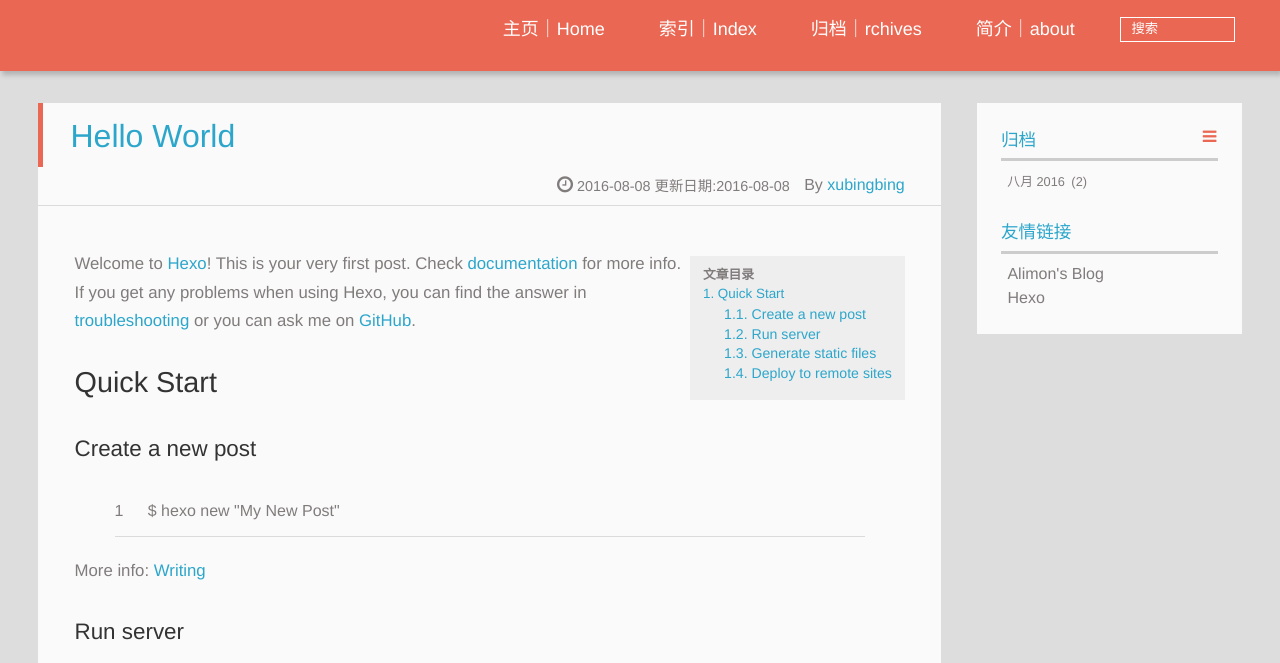
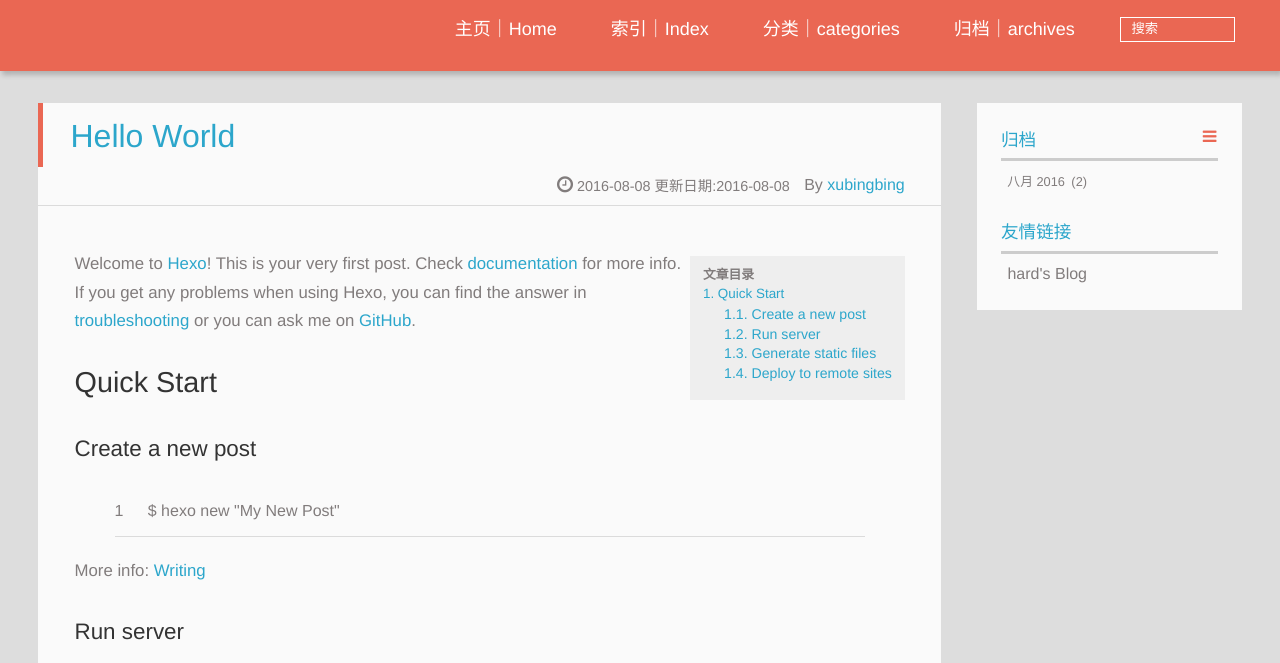
Before and after one commit to Eilene/Eilene.github.io, a plain HTML site: page 2016/08/08/hello-world/index.html in a window 1280 px wide. Shown: the part 137-800 px from the top of the page. Drawn offline with Linux system fonts and the light colour scheme; a script that the page names is missing; files whose address does not match are found by name.

Commit message:
Site updated: 2016-08-08 20:06:11

```diff
--- a/2016/08/08/hello-world/index.html
+++ b/2016/08/08/hello-world/index.html
@@ -45,9 +45,9 @@
 
 						<li><a href="/index">索引｜Index</a></li>
 
-						<li><a href="/archives">归档｜rchives</a></li>
+						<li><a href="/categories">分类｜categories</a></li>
 
-						<li><a href="/about">简介｜about</a></li>
+						<li><a href="/archives">归档｜archives</a></li>
 
 					<li>
 
@@ -158,8 +158,7 @@
   <div class="linkslist">
   <p class="asidetitle">友情链接</p>
     <ul>
-      <li><a href="http://yangjian.me" target="_blank" title="YangJian">Alimon's Blog</a></li>
-      <li><a href="http://hexo.io" target="_blank" title="Hexo">Hexo</a></li>
+      <li><a href="http://nphard.me" target="_blank" title="hard">hard's Blog</a></li>
     </ul>
 </div>
 
```
Also changed, not shown: 2016/08/08/test/index.html (+3 -4 lines), archives/2016/08/index.html (+2 -2 lines), archives/2016/index.html (+2 -2 lines), archives/index.html (+2 -2 lines), index.html (+3 -4 lines).
